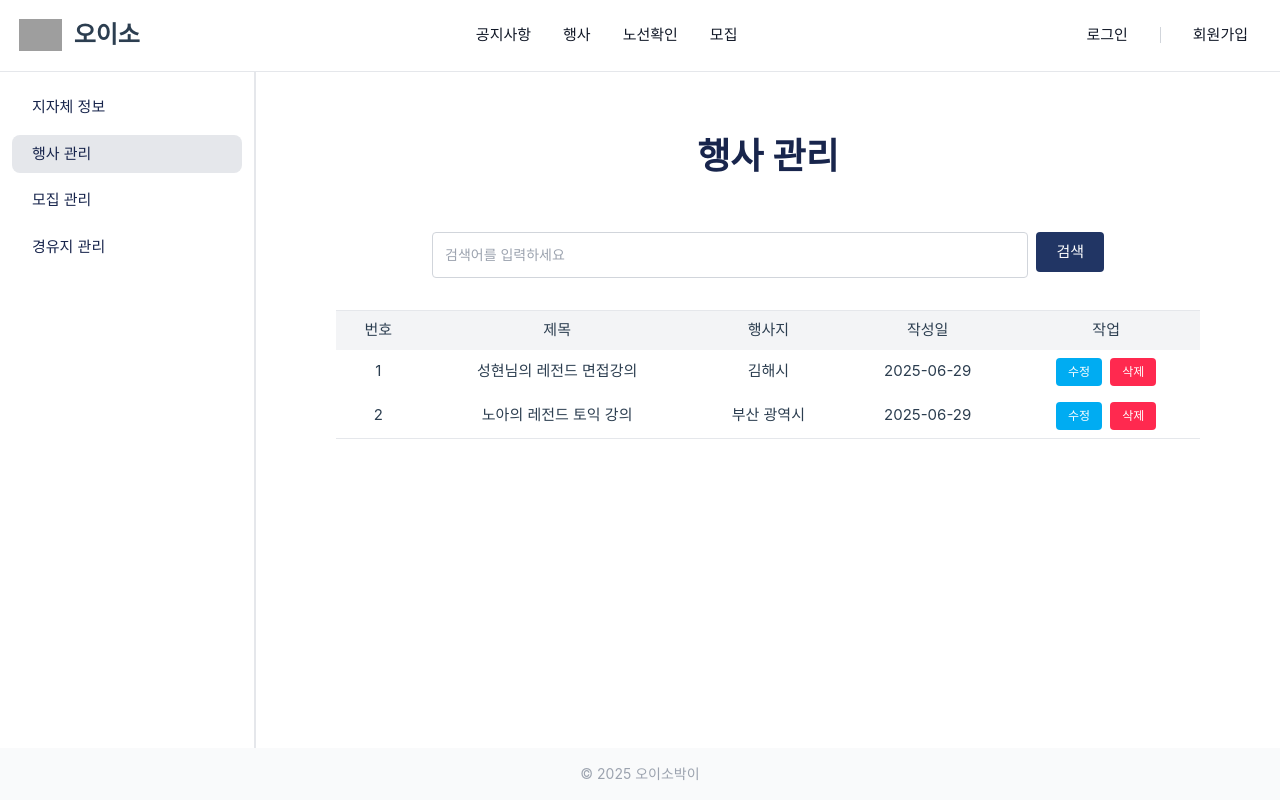
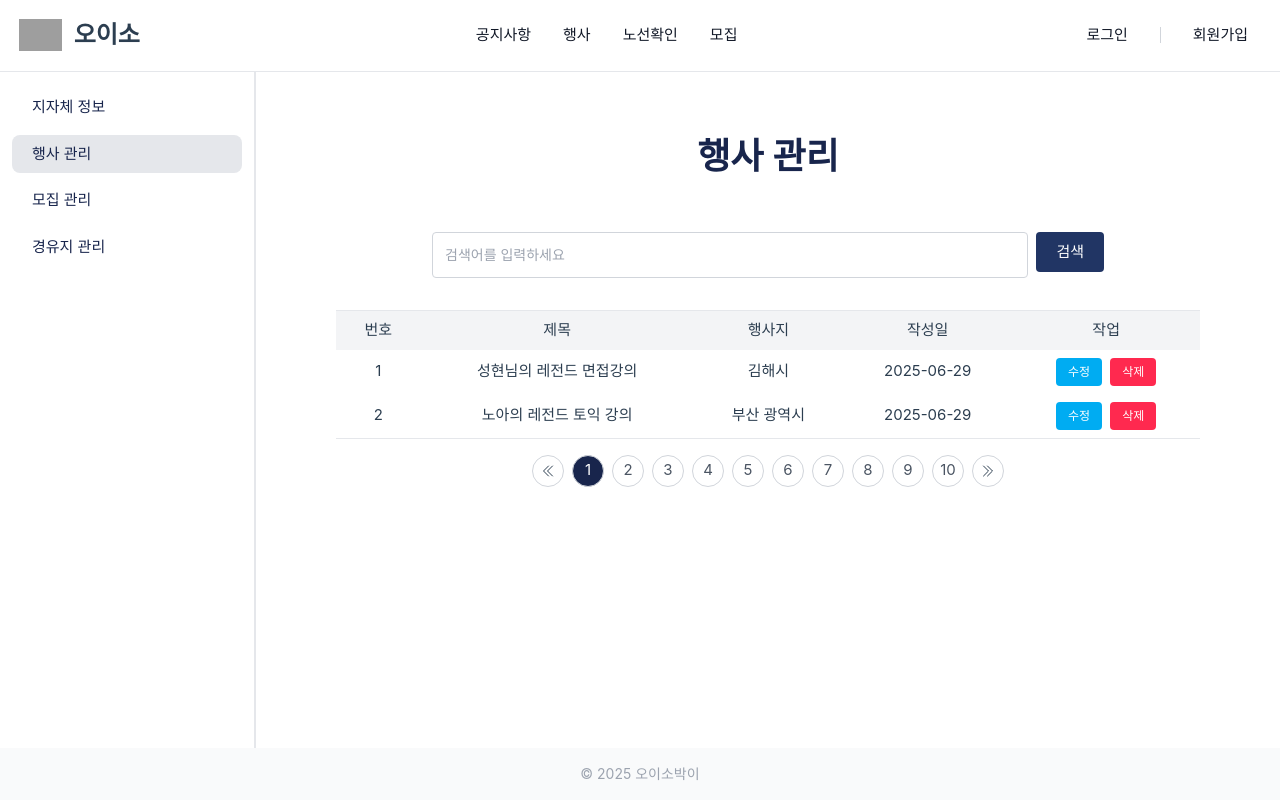
Before and after one commit to cu2mber/front-demo, a Vue app: page /gov/events in a window 1280 px wide. Built offline with nearby package versions, Linux system fonts and the light colour scheme; grey boxes are pictures that could not be loaded.

Commit message:
feat : Pagination 추가 및 적용

```diff
--- a/src/components/Pagination.vue
+++ b/src/components/Pagination.vue
@@ -1,43 +1,83 @@
 <script setup>
-const props = defineProps({
-  currentPage: Number,
-  totalItems: Number,
-  perPage: Number,
+import { ref, computed } from 'vue';
+
+const currentPage = ref(1);
+const totalPages = 10; // 수정해야 함
+
+function goToPage(page) {
+  // 페이지 범위 내로 제한
+  if (page < 1) currentPage.value = 1;
+  else if (page > totalPages) currentPage.value = totalPages;
+  else currentPage.value = page;
+}
+
+function decreasePageBy10() {
+  goToPage(currentPage.value - 10);
+}
+
+function increasePageBy10() {
+  goToPage(currentPage.value + 10);
+}
+
+const pageList = computed(() => {
+  return Array.from({ length: totalPages }, (_, i) => i + 1);
 });
-const emit = defineEmits(['update:currentPage']);
-
-const totalPage = computed(() => Math.ceil(props.totalItems / props.perPage));
-
-function prev() {
-  if (props.currentPage > 1) {
-    emit('update:currentPage', props.currentPage - 1);
-  }
-}
-function next() {
-  if (props.currentPage < totalPage.value) {
-    emit('update:currentPage', props.currentPage + 1);
-  }
-}
 </script>
 
 <template>
-  <div class="mt-4 flex justify-center space-x-2">
+  <div class="flex items-center gap-2">
     <button
-      type="button"
-      class="rounded border px-3 py-1 disabled:opacity-50"
-      :disabled="currentPage <= 1"
-      @click="prev"
+      class="flex h-8 w-8 items-center justify-center rounded-full border border-gray-300 hover:bg-gray-100"
+      :disabled="currentPage <= 10"
+      @click="decreasePageBy10"
     >
-      이전
+      <svg
+        xmlns="http://www.w3.org/2000/svg"
+        fill="none"
+        viewBox="0 0 24 24"
+        stroke-width="1.5"
+        stroke="currentColor"
+        class="h-4 w-4"
+      >
+        <path
+          stroke-linecap="round"
+          stroke-linejoin="round"
+          d="m18.75 4.5-7.5 7.5 7.5 7.5m-6-15L5.25 12l7.5 7.5"
+        />
+      </svg>
     </button>
-    <span class="px-3 py-1">{{ currentPage }} / {{ totalPage }}</span>
+
     <button
-      type="button"
-      class="rounded border px-3 py-1 disabled:opacity-50"
-      :disabled="currentPage >= totalPage"
-      @click="next"
+      v-for="page in pageList"
+      :key="page"
+      class="flex h-8 w-8 items-center justify-center rounded-full border border-gray-300"
+      :class="
+        page === currentPage ? 'bg-mainNavy-900 text-white' : 'text-gray-600 hover:bg-gray-100'
+      "
+      @click="goToPage(page)"
     >
-      다음
+      {{ page }}
+    </button>
+
+    <button
+      class="flex h-8 w-8 items-center justify-center rounded-full border border-gray-300 hover:bg-gray-100"
+      :disabled="currentPage + 10 > totalPages"
+      @click="increasePageBy10"
+    >
+      <svg
+        xmlns="http://www.w3.org/2000/svg"
+        fill="none"
+        viewBox="0 0 24 24"
+        stroke-width="1.5"
+        stroke="currentColor"
+        class="h-4 w-4"
+      >
+        <path
+          stroke-linecap="round"
+          stroke-linejoin="round"
+          d="m5.25 4.5 7.5 7.5-7.5 7.5m6-15 7.5 7.5-7.5 7.5"
+        />
+      </svg>
     </button>
   </div>
 </template>
--- a/src/views/gov/GovEventView.vue
+++ b/src/views/gov/GovEventView.vue
@@ -112,11 +112,12 @@ function handleRowClick(no) {
       @row-click="handleRowClick"
     />
 
-    <!-- <Pagination
+    <Pagination
+      class="mt-4 justify-center"
       :current-page="currentPage"
       :total-items="sortedItems.length"
       :per-page="perPage"
       @update:currentPage="currentPage = $event"
-    /> -->
+    />
   </div>
 </template>
```
